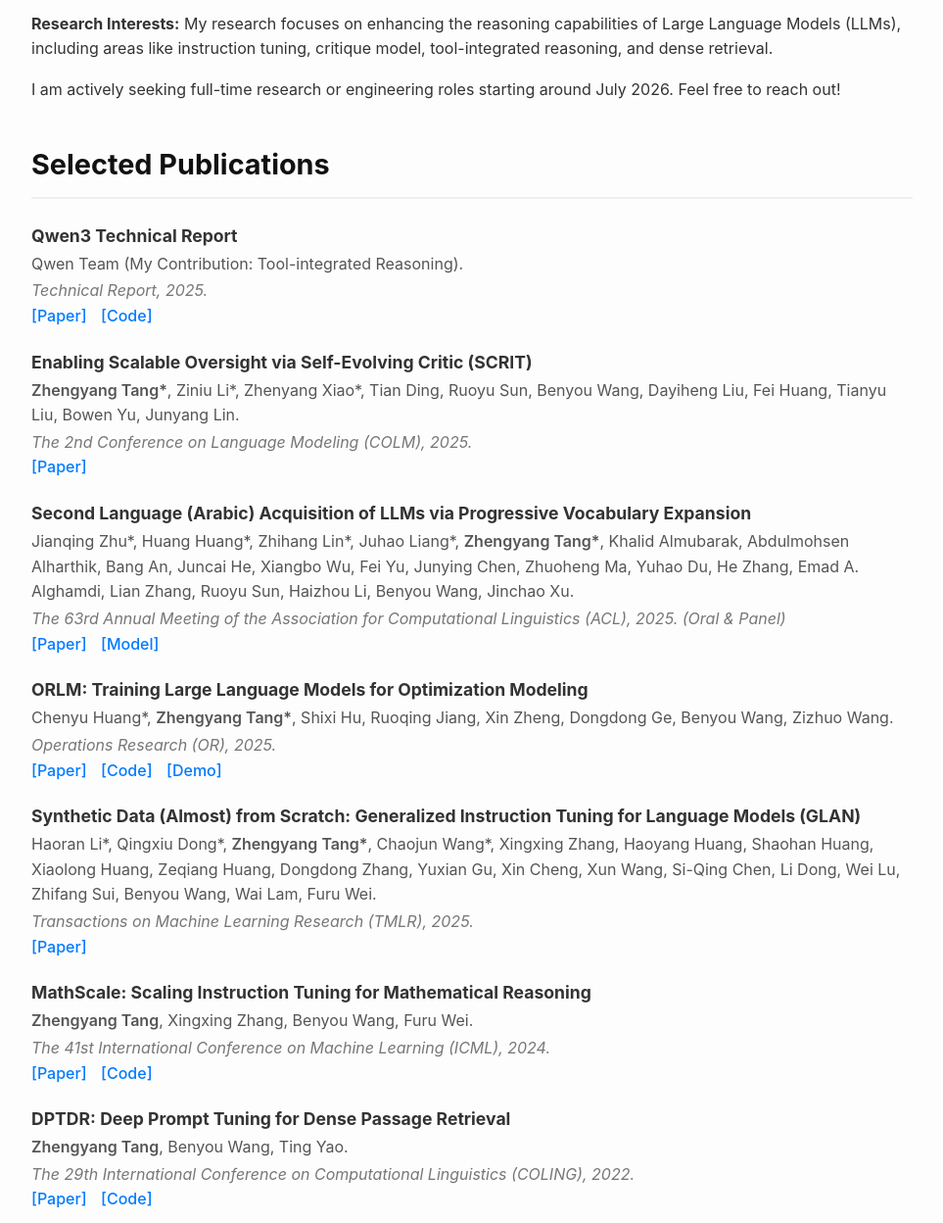
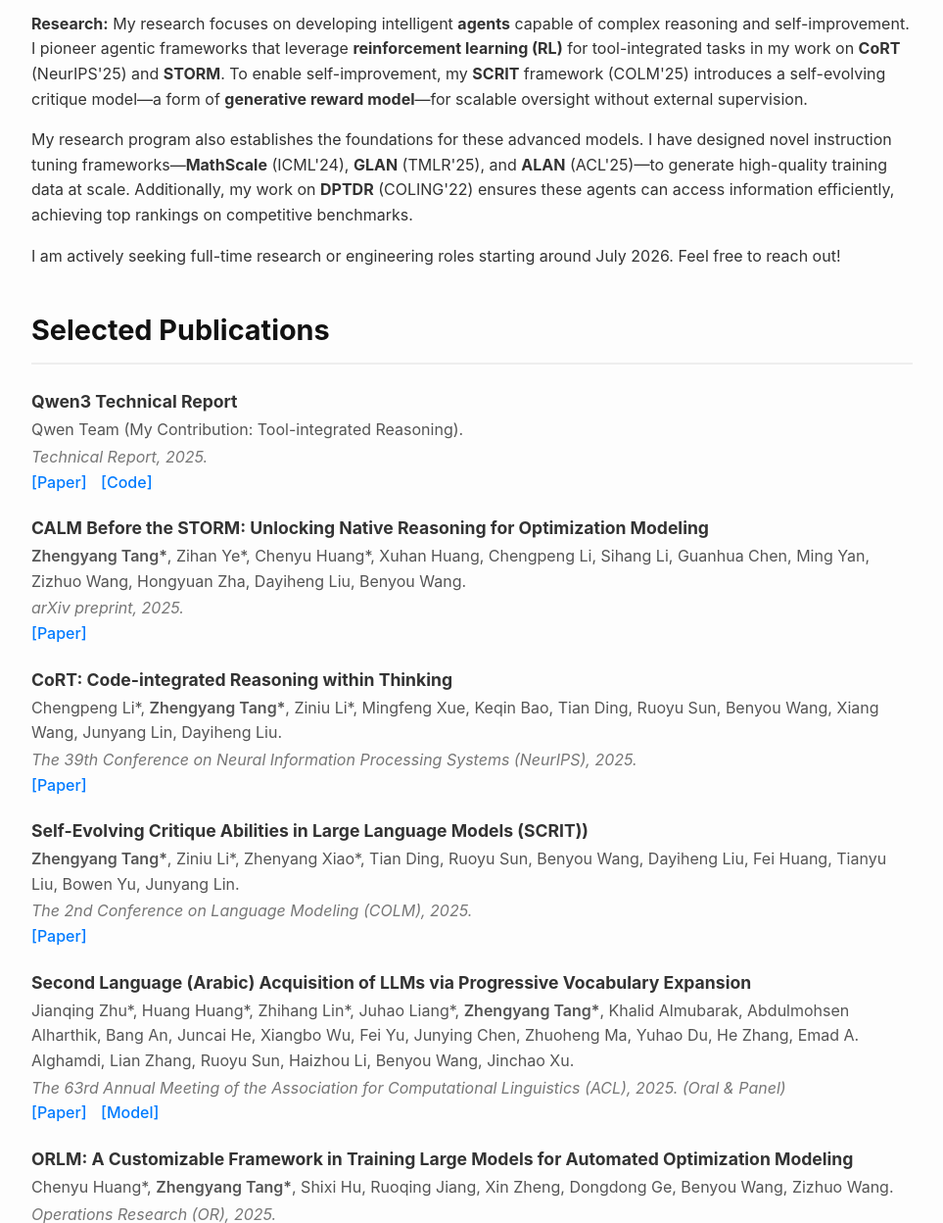
Before and after one commit to tangzhy/tangzhy.github.io, a plain HTML site: page index.html in a window 1280 px wide. Shown: the part 460-1708 px from the top of the page at 98% size, without its empty margins (158-1121 px from the left). Drawn offline with Linux system fonts and the light colour scheme.

Commit message:
Update index.html

```diff
--- a/index.html
+++ b/index.html
@@ -139,9 +139,10 @@
     <p>
         I am a Ph.D. candidate at The Chinese University of Hong Kong, Shenzhen (CUHK-Shenzhen), advised by Prof. <a href="https://wabyking.github.io/old.html" target="_blank">Benyou Wang</a>. I've had the privilege of working with amazing teams at <b>Alibaba (Qwen Team)</b>, <b>Microsoft Research Asia (MSRA)</b>, and <b>Tencent</b>.
     </p>
-    <p>
-        <b>Research Interests:</b> My research focuses on enhancing the reasoning capabilities of Large Language Models (LLMs), including areas like instruction tuning, critique model, tool-integrated reasoning, and dense retrieval.
-    </p>
+    <div>
+        <p><b>Research:</b> My research focuses on developing intelligent <b>agents</b> capable of complex reasoning and self-improvement. I pioneer agentic frameworks that leverage <b>reinforcement learning (RL)</b> for tool-integrated tasks in my work on <b>CoRT</b> (NeurIPS'25) and <b>STORM</b>. To enable self-improvement, my <b>SCRIT</b> framework (COLM'25) introduces a self-evolving critique model—a form of <b>generative reward model</b>—for scalable oversight without external supervision.</p>
+        <p>My research program also establishes the foundations for these advanced models. I have designed novel instruction tuning frameworks—<b>MathScale</b> (ICML'24), <b>GLAN</b> (TMLR'25), and <b>ALAN</b> (ACL'25)—to generate high-quality training data at scale. Additionally, my work on <b>DPTDR</b> (COLING'22) ensures these agents can access information efficiently, achieving top rankings on competitive benchmarks.</p>
+    </div>
     <p>
         I am actively seeking full-time research or engineering roles starting around July 2026. Feel free to reach out!
     </p>
@@ -156,7 +157,19 @@
             <span class="links"><a href="https://github.com/QwenLM/Qwen3/blob/main/Qwen3_Technical_Report.pdf" target="_blank">[Paper]</a> <a href="https://github.com/QwenLM/Qwen3" target="_blank">[Code]</a></span>
         </li>
         <li>
-            <span class="pub-title">Enabling Scalable Oversight via Self-Evolving Critic (SCRIT)</span>
+            <span class="pub-title">CALM Before the STORM: Unlocking Native Reasoning for Optimization Modeling</span>
+            <span class="authors"><b>Zhengyang Tang*</b>, Zihan Ye*, Chenyu Huang*, Xuhan Huang, Chengpeng Li, Sihang Li, Guanhua Chen, Ming Yan, Zizhuo Wang, Hongyuan Zha, Dayiheng Liu, Benyou Wang.</span>
+            <span class="venue">arXiv preprint, 2025.</span>
+            <span class="links"><a href="https://arxiv.org/abs/2510.04204" target="_blank">[Paper]</a></span>
+        </li>
+        <li>
+            <span class="pub-title">CoRT: Code-integrated Reasoning within Thinking</span>
+            <span class="authors">Chengpeng Li*, <b>Zhengyang Tang*</b>, Ziniu Li*, Mingfeng Xue, Keqin Bao, Tian Ding, Ruoyu Sun, Benyou Wang, Xiang Wang, Junyang Lin, Dayiheng Liu.</span>
+            <span class="venue">The 39th Conference on Neural Information Processing Systems (NeurIPS), 2025.</span>
+            <span class="links"><a href="https://arxiv.org/abs/2506.09820" target="_blank">[Paper]</a></span>
+        </li>
+        <li>
+            <span class="pub-title">Self-Evolving Critique Abilities in Large Language Models (SCRIT))</span>
             <span class="authors"><b>Zhengyang Tang*</b>, Ziniu Li*, Zhenyang Xiao*, Tian Ding, Ruoyu Sun, Benyou Wang, Dayiheng Liu, Fei Huang, Tianyu Liu, Bowen Yu, Junyang Lin.</span>
             <span class="venue">The 2nd Conference on Language Modeling (COLM), 2025.</span>
             <span class="links"><a href="https://huggingface.co/papers/2501.05727" target="_blank">[Paper]</a></span>
@@ -168,7 +181,7 @@
             <span class="links"><a href="https://arxiv.org/abs/2412.12310" target="_blank">[Paper]</a> <a href="https://huggingface.co/collections/FreedomIntelligence/acegpt-v2-670e00e5f9a7754078b8dcf2" target="_blank">[Model]</a></span>
         </li>
         <li>
-            <span class="pub-title">ORLM: Training Large Language Models for Optimization Modeling</span>
+            <span class="pub-title">ORLM: A Customizable Framework in Training Large Models for Automated Optimization Modeling</span>
             <span class="authors">Chenyu Huang*, <b>Zhengyang Tang*</b>, Shixi Hu, Ruoqing Jiang, Xin Zheng, Dongdong Ge, Benyou Wang, Zizhuo Wang.</span>
             <span class="venue">Operations Research (OR), 2025.</span>
             <span class="links"><a href="https://pubsonline.informs.org/doi/10.1287/opre.2024.1233" target="_blank">[Paper]</a> <a href="https://github.com/Cardinal-Operations/ORLM" target="_blank">[Code]</a> <a href="https://huggingface.co/spaces/tangzhy/ORLM" target="_blank">[Demo]</a></span>
```
